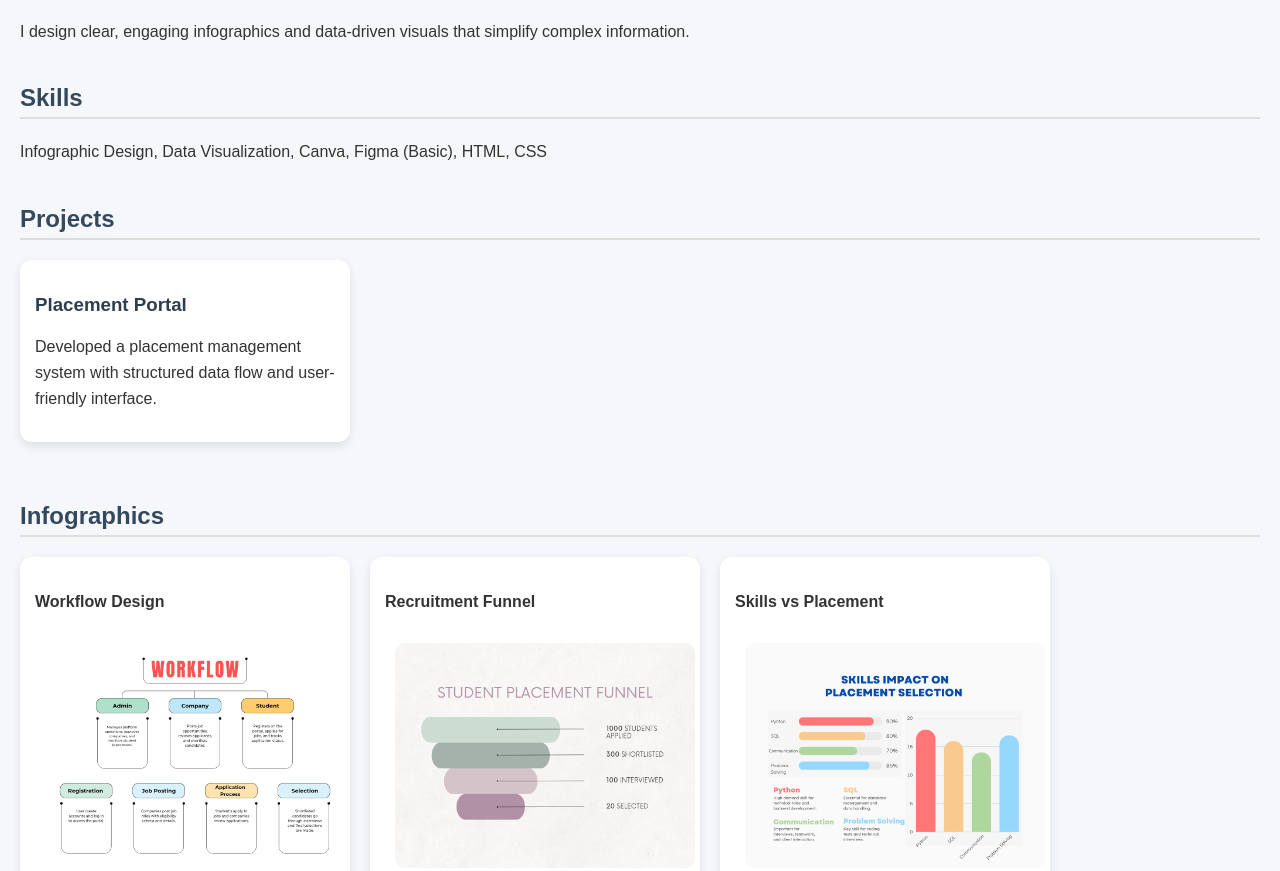
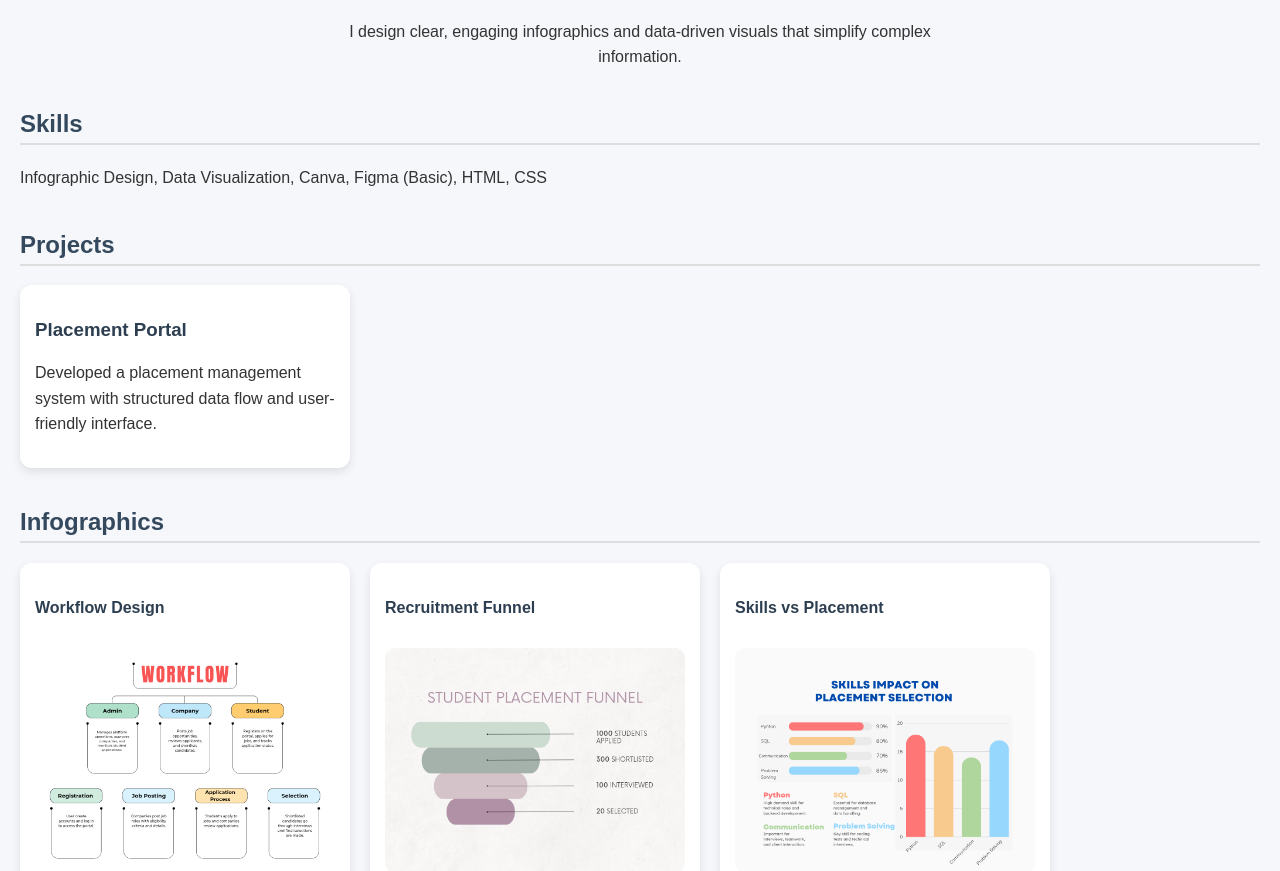
Before and after one commit to 24f2007885-blip/Portfolio, a plain HTML site: page Portfolio/index.html in a window 1280 px wide. Shown: the part 81-952 px from the top of the page. Drawn offline with Linux system fonts and the light colour scheme.

Commit message:
Updated style.css

```diff
--- a/Portfolio/style.css
+++ b/Portfolio/style.css
@@ -1,4 +1,3 @@
-/* Reset some default styles */
 body {
     font-family: Arial, sans-serif;
     margin: 0;
@@ -20,35 +19,27 @@ h2 {
     padding-bottom: 5px;
 }
 
-h3 {
+h3, h4 {
     color: #2c3e50;
 }
 
-/* Section spacing */
-div {
+/* Intro text */
+.intro {
+    text-align: center;
+    max-width: 600px;
+    margin: auto;
     margin-bottom: 20px;
+    font-size: 16px;
 }
 
-/* Images styling */
-img {
-    border-radius: 10px;
-    margin: 10px;
-    transition: transform 0.3s ease;
-}
-
-/* Hover effect (important for design feel) */
-img:hover {
-    transform: scale(1.05);
-}
-
-/* Project & infographic layout */
+/* Layout */
 .projects, .infographics {
     display: flex;
     flex-wrap: wrap;
     gap: 20px;
 }
 
-/* Card style */
+/* Cards */
 .card {
     background: white;
     padding: 15px;
@@ -57,7 +48,18 @@ img:hover {
     width: 300px;
 }
 
-/* Contact section */
+/* Images */
+img {
+    border-radius: 10px;
+    margin-top: 10px;
+    transition: transform 0.3s ease;
+}
+
+img:hover {
+    transform: scale(1.05);
+}
+
+/* Text */
 p {
     line-height: 1.6;
 }
```
